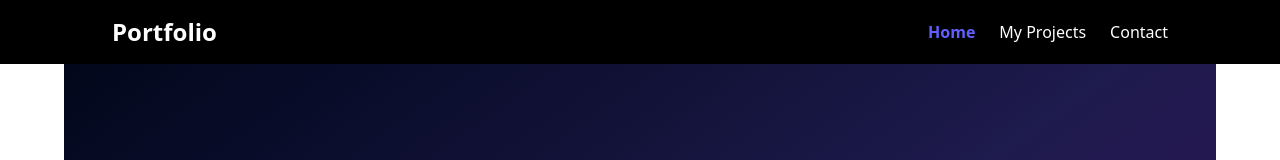
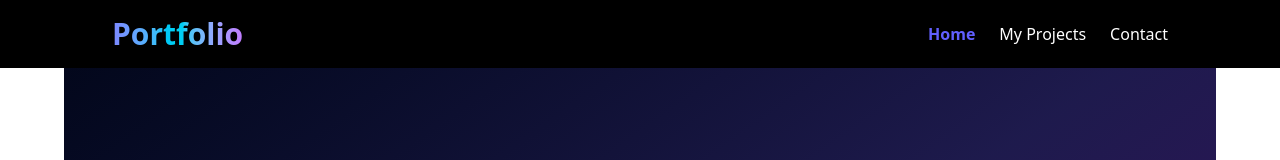
Before and after one commit to kyachingprue/my-portfolio-studio-web, a React (Vite) app: page / in a window 1280 px wide. Shown: the top 160 px of the page. Built offline with nearby package versions, Linux system fonts and the light colour scheme.

Commit message:
new change code commit

```diff
--- a/src/components/Navbar.jsx
+++ b/src/components/Navbar.jsx
@@ -27,12 +27,17 @@ const Navbar = () => {
     >
       <div className="max-w-7xl mx-auto flex justify-between items-center p-4 text-white">
         {/* Left Side */}
-        <div className="text-2xl font-bold">
-          <Link to="/">Portfolio</Link>
+        <div className="text-3xl font-bold">
+          <Link
+            to="/"
+            className="bg-clip-text text-transparent bg-linear-to-r from-indigo-400 via-cyan-400 to-purple-400 animate-gradient-x"
+          >
+            Portfolio
+          </Link>
         </div>
 
         {/* Right Side */}
-        <div className="flex gap-6 text-lg">
+        <div className="flex gap-3 md:gap-6 text-lg">
           <NavLink
             to="/"
             className={({ isActive }) =>
@@ -70,7 +75,6 @@ const Navbar = () => {
           >
             Contact
           </NavLink>
-
         </div>
       </div>
     </nav>
```
